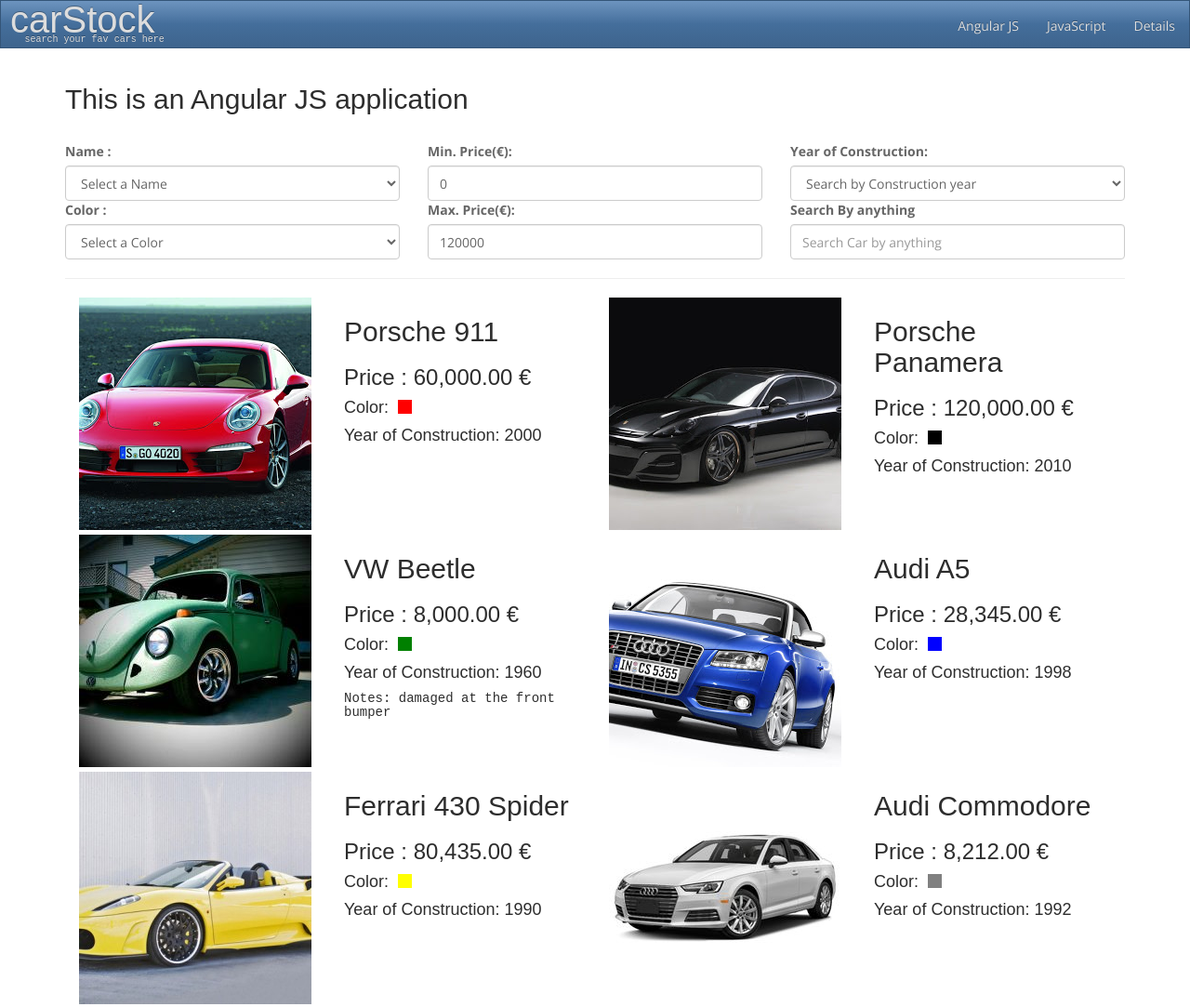
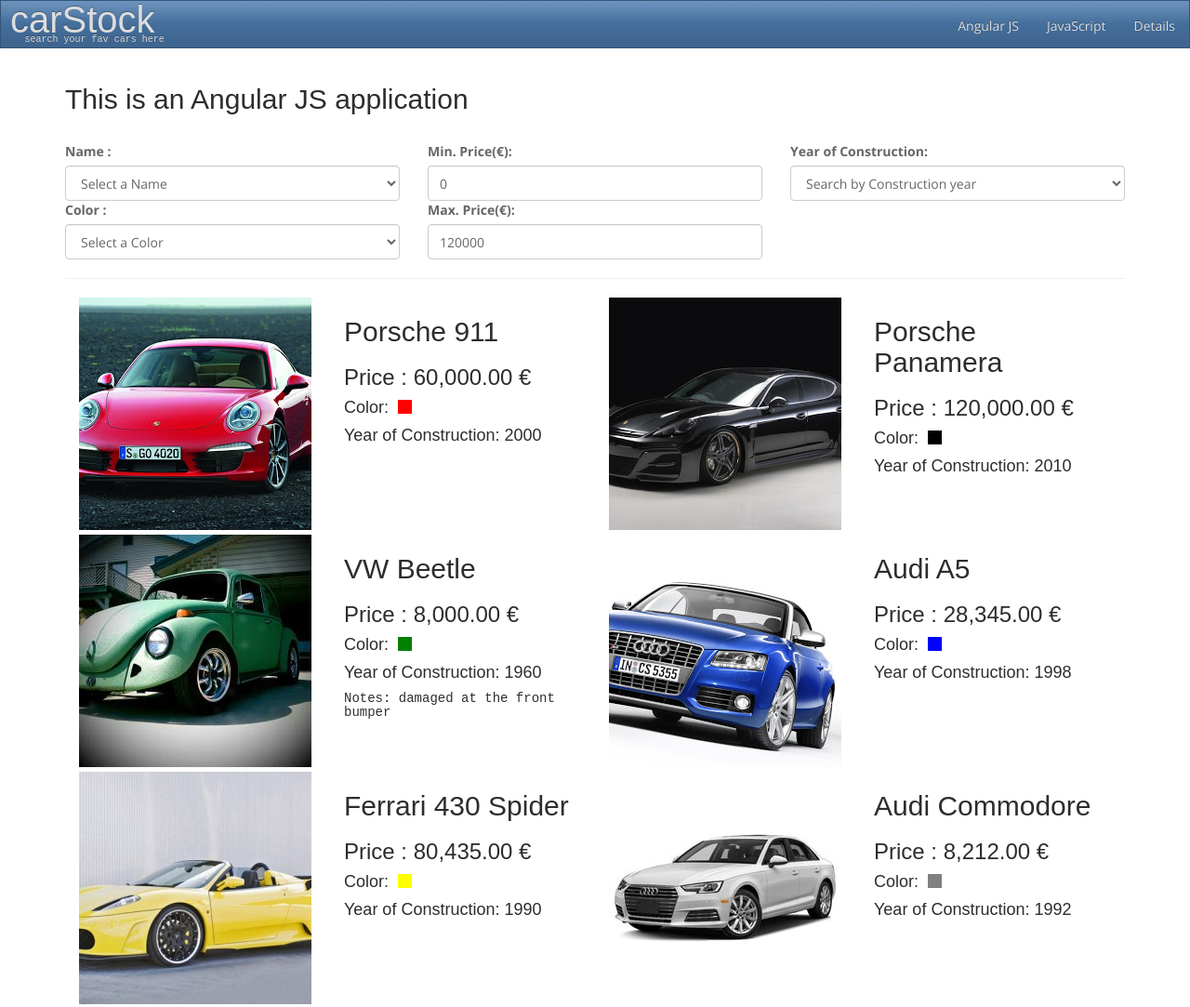
Before and after one commit to ullahkz/k15t, a plain HTML site: page index.html at #/angularApp in a window 1280 px wide. Shown: the whole page at 93% size. Drawn offline with nearby package versions, Linux system fonts and the light colour scheme; some packages are replaced by stand-ins of ours.

Commit message:
+ removed a search field

```diff
--- a/Partials/angularApp.html
+++ b/Partials/angularApp.html
@@ -30,8 +30,8 @@
 					  	<option value="">Search by Construction year</option>
 					  	<option value="{{car.yearOfConstruction}}" ng-repeat="car in cars | orderBy: '-yearOfConstruction'">{{car.yearOfConstruction}}</option>
 					  </select>
-					  <label for="keyword">Search By anything</label>
-					  	<input ng-model="searchString" type="text" value="" name="keyword" class="form-control" placeholder="Search Car by anything"/>
+					  <!-- <label for="keyword">Search By anything</label>
+					  	<input ng-model="searchString" type="text" name="keyword" class="form-control" placeholder="Search Car by keywords"/> -->
 				   </div>
 				</div>
 			</div>
```
